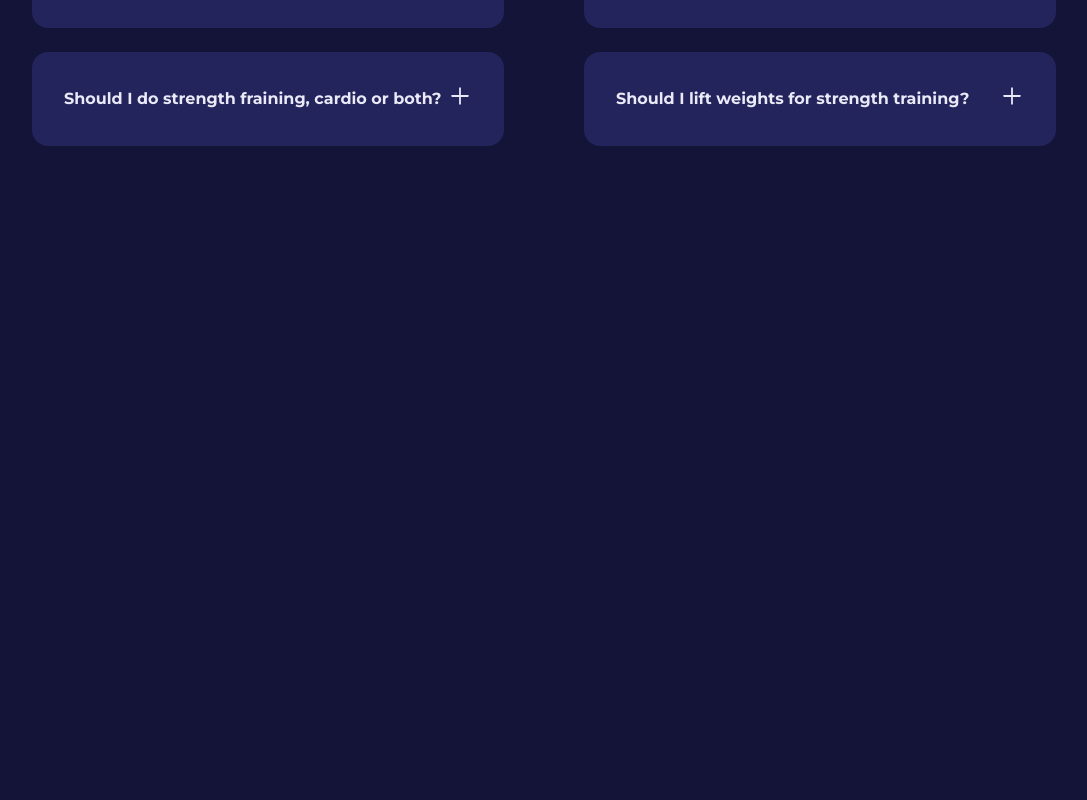
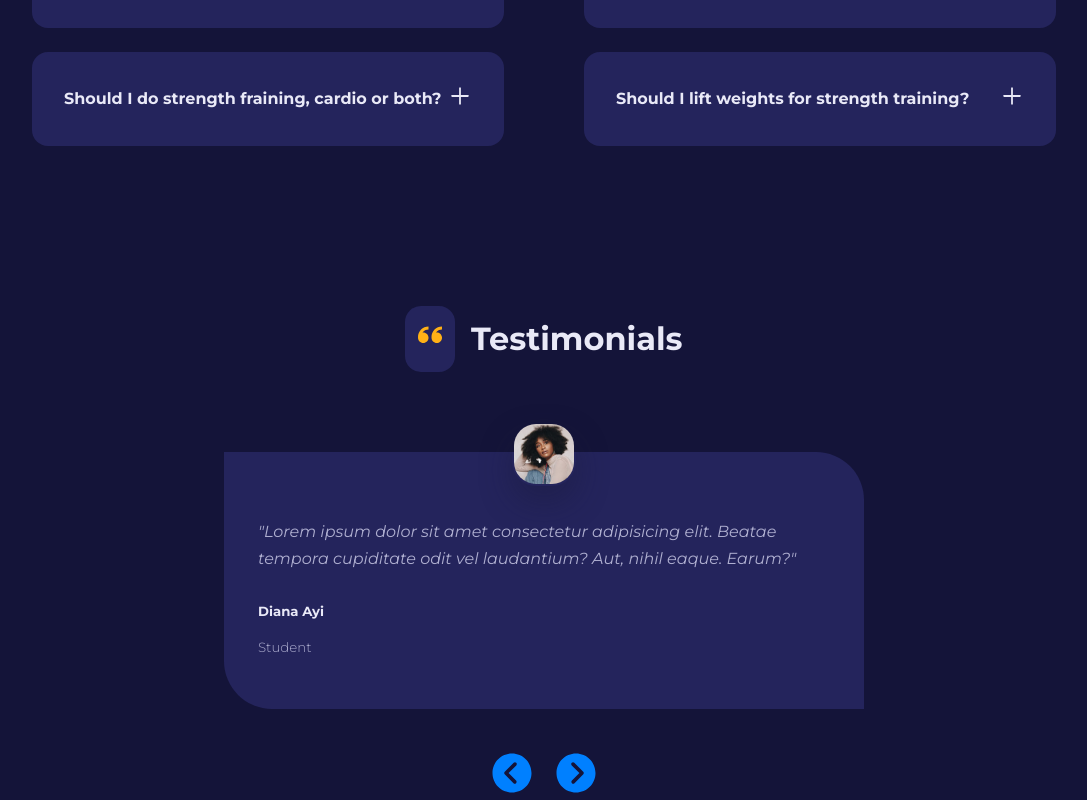
Before and after one commit to sunnya2023/FitnessUI, a React (Vite) app: page / in a window 1280 px wide. Shown: the part 2667-3467 px from the top of the page, without its empty margins (96-1183 px from the left). Before the commit the page ends 2813 px from the top, so only its background shows below. Built offline with nearby package versions, Linux system fonts and the light colour scheme.

Commit message:
added Testimonials and set the slide

```diff
--- a/src/components/SectionHead.jsx
+++ b/src/components/SectionHead.jsx
@@ -1,6 +1,6 @@
-const SectionHead = ({ icon, title }) => {
+const SectionHead = ({ icon, title, className }) => {
   return (
-    <div className="section__head">
+    <div className={`section__head ${className}`}>
       <span>{icon}</span>
       <h2>{title}</h2>
     </div>
--- /dev/null
+++ b/src/components/Testimonials.jsx
@@ -0,0 +1,59 @@
+import { ImQuotesLeft } from "react-icons/im";
+import {
+  IoIosArrowDropleftCircle,
+  IoIosArrowDroprightCircle,
+} from "react-icons/io";
+import SectionHead from "./SectionHead";
+import Card from "../UI/Card";
+import { testimonials } from "../data";
+import { useState } from "react";
+
+const Testimonials = () => {
+  const [index, setIndex] = useState(0);
+  const { name, quote, job, avatar } = testimonials[index];
+
+  const prevTestimonialHandler = () => {
+    setIndex((prev) => prev - 1);
+    if (index <= 0) {
+      setIndex(testimonials.length - 1);
+    }
+  };
+
+  const nextTestimonialHandler = () => {
+    setIndex((prev) => prev + 1);
+
+    if (index >= testimonials.length - 1) {
+      setIndex(0);
+    }
+  };
+
+  return (
+    <section className="testimonials">
+      <div className="container testimonials__container">
+        <SectionHead
+          icon={<ImQuotesLeft />}
+          title="Testimonials"
+          className="testimonials__head"
+        />
+        <Card className="testimonial">
+          <div className="testimonial__avatar">
+            <img src={avatar} alt={name} />
+          </div>
+          <p className="testimonial__quote">{`"${quote}"`}</p>
+          <h5>{name}</h5>
+          <small className="testimonial__title">{job}</small>
+        </Card>
+      </div>
+      <div className="testimonials__btn-container">
+        <button className="testimonials__btn" onClick={prevTestimonialHandler}>
+          <IoIosArrowDropleftCircle />
+        </button>
+        <button className="testimonials__btn" onClick={nextTestimonialHandler}>
+          <IoIosArrowDroprightCircle />
+        </button>
+      </div>
+    </section>
+  );
+};
+
+export default Testimonials;
--- a/src/data.jsx
+++ b/src/data.jsx
@@ -1,4 +1,11 @@
 import { SiOpenaigym } from "react-icons/si";
+import avatar1 from "./images/avatar1.jpg";
+import avatar2 from "./images/avatar2.jpg";
+import avatar3 from "./images/avatar3.jpg";
+import avatar4 from "./images/avatar4.jpg";
+import avatar5 from "./images/avatar5.jpg";
+import avatar6 from "./images/avatar6.jpg";
+import avatar7 from "./images/avatar7.jpg";
 
 export const links = [
   {
@@ -123,3 +130,62 @@
       "ipsum dolor sit amet consectetur adipisicing elit. Laudantium porro repellendus sequi eum asperiores temporibus commodi officia in rem quaerat!",
   },
 ];
+
+export const testimonials = [
+  {
+    id: 1,
+    name: "Diana Ayi",
+    quote:
+      "Lorem ipsum dolor sit amet consectetur adipisicing elit. Beatae tempora cupiditate odit vel laudantium? Aut, nihil eaque. Earum?",
+    job: "Student",
+    avatar: avatar1,
+  },
+  {
+    id: 2,
+    name: "Daniel Vinyo",
+    quote:
+      "Lorem ipsum dolor sit amet consectetur adipisicing elit. Beatae tempora cupiditate odit vel laudantium? Aut, nihil eaque. Earum?",
+    job: "Student",
+    avatar: avatar2,
+  },
+  {
+    id: 3,
+    name: "Diana Ayi",
+    quote:
+      "Lorem ipsum dolor sit amet consectetur adipisicing elit. Beatae tempora cupiditate odit vel laudantium? Aut, nihil eaque. Earum?",
+    job: "Student",
+    avatar: avatar3,
+  },
+  {
+    id: 4,
+    name: "Diana Ayi",
+    quote:
+      "Lorem ipsum dolor sit amet consectetur adipisicing elit. Beatae tempora cupiditate odit vel laudantium? Aut, nihil eaque. Earum?",
+    job: "Student",
+    avatar: avatar4,
+  },
+  {
+    id: 5,
+    name: "Diana Ayi",
+    quote:
+      "Lorem ipsum dolor sit amet consectetur adipisicing elit. Beatae tempora cupiditate odit vel laudantium? Aut, nihil eaque. Earum?",
+    job: "Student",
+    avatar: avatar5,
+  },
+  {
+    id: 6,
+    name: "Diana Ayi",
+    quote:
+      "Lorem ipsum dolor sit amet consectetur adipisicing elit. Beatae tempora cupiditate odit vel laudantium? Aut, nihil eaque. Earum?",
+    job: "Student",
+    avatar: avatar6,
+  },
+  {
+    id: 7,
+    name: "Diana Ayi",
+    quote:
+      "Lorem ipsum dolor sit amet consectetur adipisicing elit. Beatae tempora cupiditate odit vel laudantium? Aut, nihil eaque. Earum?",
+    job: "Student",
+    avatar: avatar7,
+  },
+];
--- a/src/pages/home/Home.jsx
+++ b/src/pages/home/Home.jsx
@@ -1,6 +1,7 @@
 import FAQs from "../../components/FAQs";
 import Header from "../../components/Header";
 import Programs from "../../components/Programs";
+import Testimonials from "../../components/Testimonials";
 import Values from "../../components/Values";
 import "./home.css";
 
@@ -11,6 +12,7 @@
       <Programs />
       <Values />
       <FAQs />
+      <Testimonials />
     </>
   );
 };
--- a/src/pages/home/home.css
+++ b/src/pages/home/home.css
@@ -139,3 +139,62 @@
 .faq p {
   margin-top: 1.5rem;
 }
+
+/* =======testimonials============ */
+.testimonials {
+  width: 50rem;
+  margin-inline: auto;
+}
+
+.testimonials__head {
+  justify-content: center;
+}
+
+.card.testimonial {
+  margin-top: 5rem;
+  text-align: left;
+  position: relative;
+}
+.testimonial__avatar {
+  width: 4rem;
+  height: 4rem;
+  border-radius: 1.5rem;
+  position: absolute;
+  top: -2rem;
+  left: calc(50% - 2rem);
+  overflow: hidden;
+  box-shadow: 0 1rem 2rem rgba(26, 26, 54, 0.4);
+  border: 2px solid transparent;
+  transition: all 0.5s ease;
+}
+.testimonial:hover .testimonial__avatar {
+  border-radius: 50%;
+  border-color: var(--color-gray-400);
+}
+.testimonial__quote {
+  font-style: italic;
+  margin: 1rem 0 2rem;
+}
+.testimonial__title {
+  margin-top: 0.3rem;
+}
+.testimonials__btn-container {
+  width: fit-content;
+  display: flex;
+  align-items: center;
+  justify-content: center;
+  margin: 2.5rem auto 0;
+  gap: 1rem;
+}
+
+.testimonials__btn {
+  background: transparent;
+  cursor: pointer;
+}
+
+.testimonials__btn svg {
+  fill: var(--color-primary);
+  width: 3rem;
+  height: 3rem;
+  font-size: 1.8rem;
+}
```
